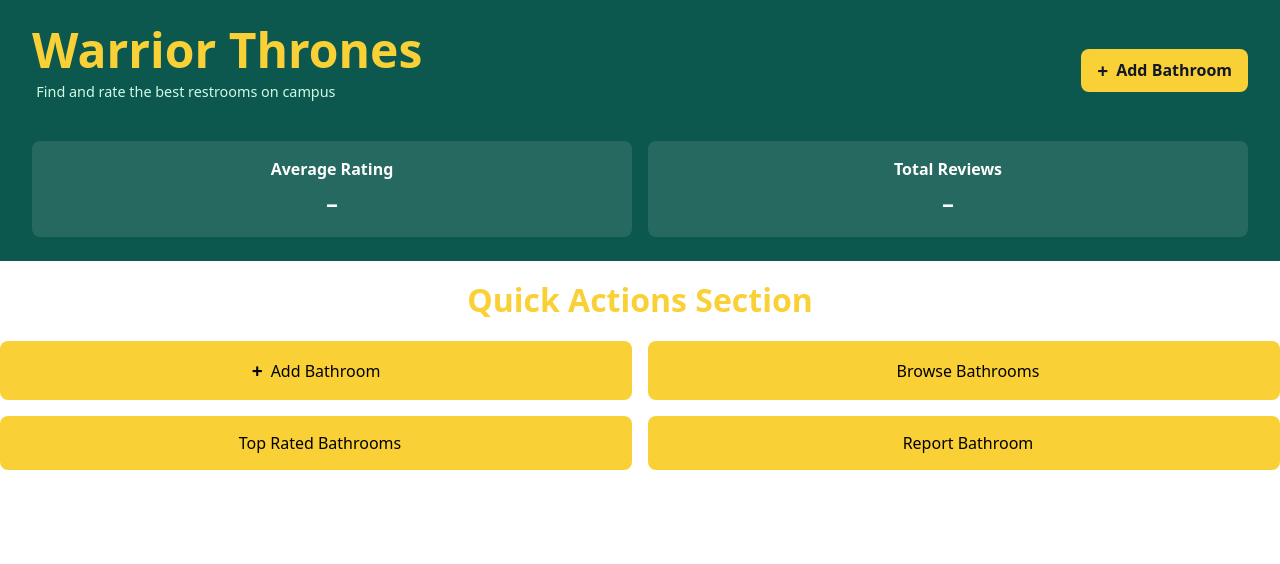
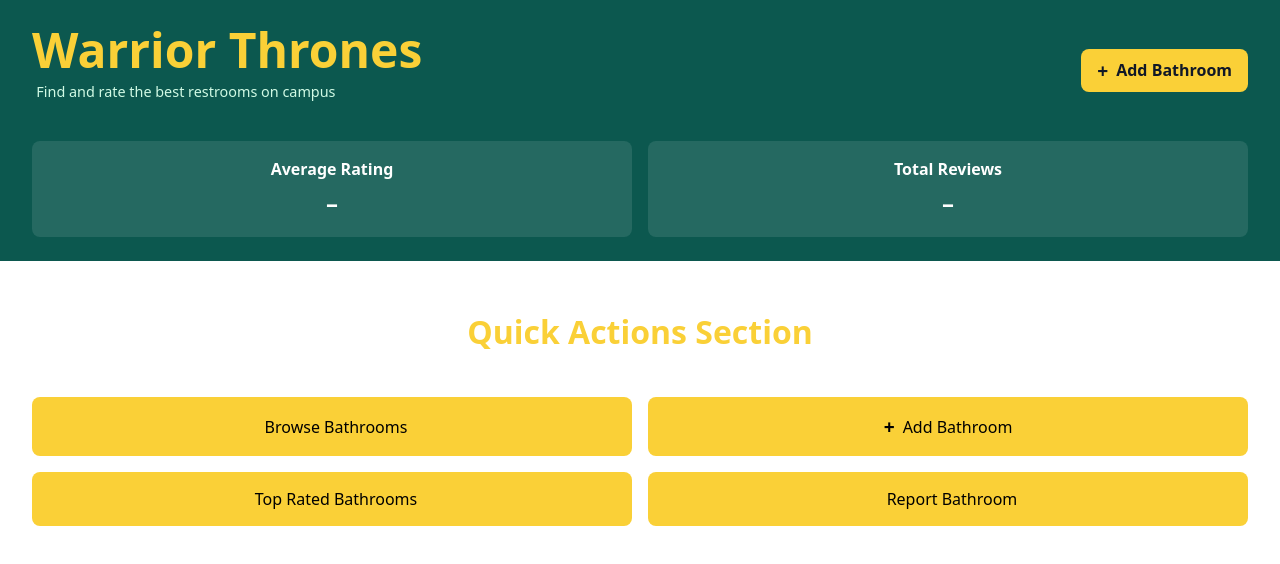
Before and after one commit to athevue/WarriorThrones, a React (Vite) app: page / in a window 1280 px wide. Shown: the top 564 px of the page. Built offline with nearby package versions, Linux system fonts and the light colour scheme.

Commit message:
minor changes

```diff
--- a/src/components/quickActions.css
+++ b/src/components/quickActions.css
@@ -1,9 +1,7 @@
 .quickActionsSection {
     padding: 2rem;
     display: grid;
-    grid-template-columns: repeat(2, 1fr); /* 2 columns */
     gap: 1.5rem; /* space between buttons */
-    max-width: 400px; /* optional: limit width */
     margin: auto; /* center section */
 }
 
--- a/src/components/quickActions.jsx
+++ b/src/components/quickActions.jsx
@@ -2,14 +2,14 @@ import "./quickActions.css";
 
 export default function Header() {
     return (
-        <div>
+        <div className="quickActionsSection">
             <h1>Quick Actions Section</h1>
             <div className="buttons">
                 <button className="quick-button">
-                    <span className="button-icon">+</span> Add Bathroom
+                    <span className="button-icon"></span> Browse Bathrooms
                 </button>
                 <button className="quick-button">
-                    <span className="button-icon"></span> Browse Bathrooms
+                    <span className="button-icon">+</span> Add Bathroom
                 </button>
                 <button className="quick-button">
                     <span className="button-icon"></span> Top Rated Bathrooms
```
